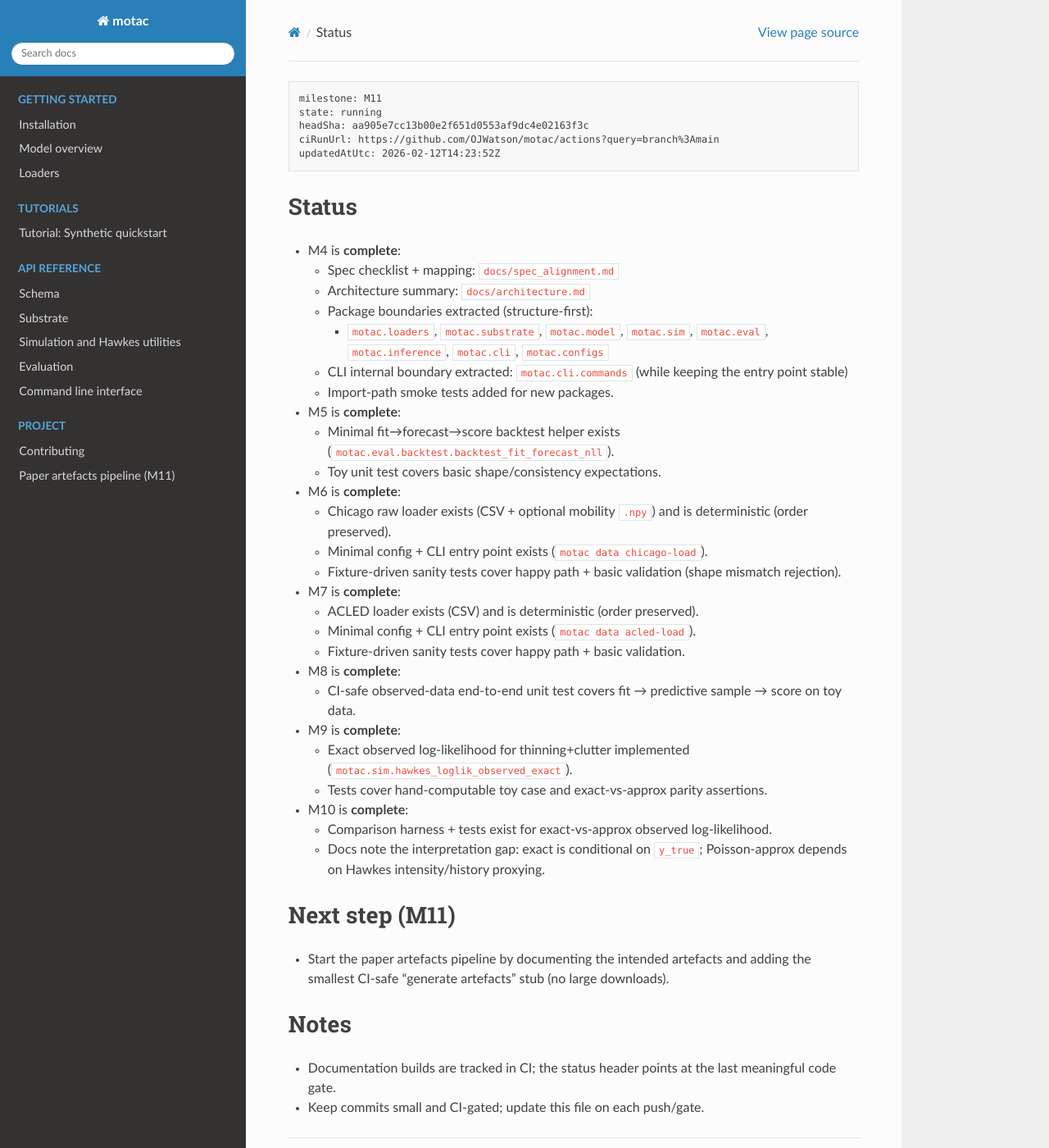
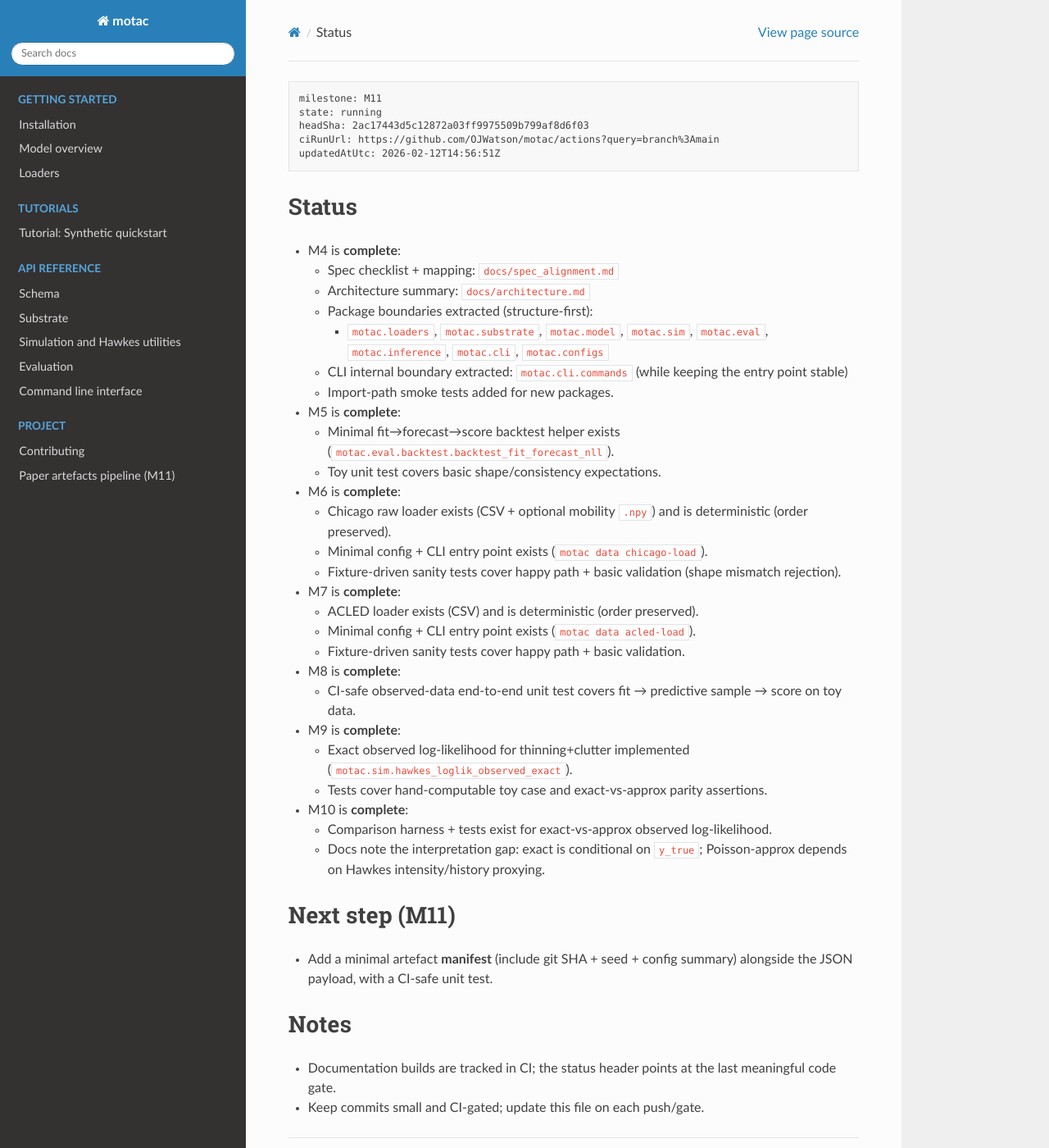
Before and after one commit to OJWatson/motac, a Sphinx documentation site: the page built from docs/STATUS.md, in a window 1280 px wide and 1400 px high. Shown: the whole window at 82% size. Built offline with Sphinx 7.4.7 and the Read the Docs theme 3.1.0, drawn with Linux system fonts in a browser that asks for light colours.

Commit message:
docs: update STATUS/WORKLOG for M11 artefacts stub

````diff
--- a/docs/STATUS.md
+++ b/docs/STATUS.md
@@ -1,9 +1,9 @@
 ```pm-status
 milestone: M11
 state: running
-headSha: aa905e7cc13b00e2f651d0553af9dc4e02163f3c
+headSha: 2ac17443d5c12872a03ff9975509b799af8d6f03
 ciRunUrl: https://github.com/OJWatson/motac/actions?query=branch%3Amain
-updatedAtUtc: 2026-02-12T14:23:52Z
+updatedAtUtc: 2026-02-12T14:56:51Z
 ```
 
 ## Status
@@ -41,7 +41,7 @@ updatedAtUtc: 2026-02-12T14:23:52Z
   - Docs note the interpretation gap: exact is conditional on `y_true`; Poisson-approx depends on Hawkes intensity/history proxying.
 
 ## Next step (M11)
-- Start the paper artefacts pipeline by documenting the intended artefacts and adding the smallest CI-safe “generate artefacts” stub (no large downloads).
+- Add a minimal artefact **manifest** (include git SHA + seed + config summary) alongside the JSON payload, with a CI-safe unit test.
 
 ## Notes
 - Documentation builds are tracked in CI; the status header points at the last meaningful code gate.
````
Also changed, not shown: docs/WORKLOG.md (+1 -0 lines).
